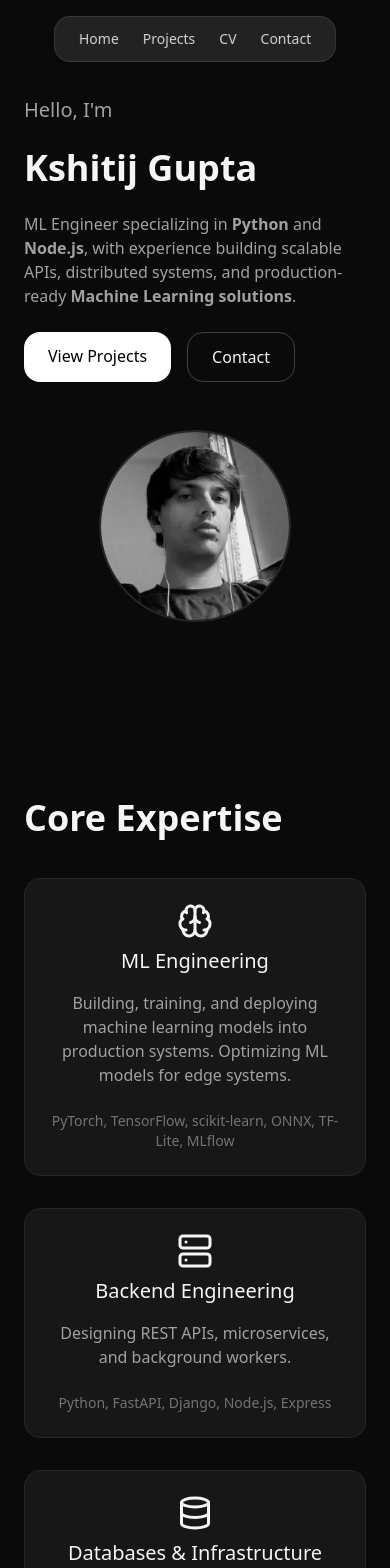
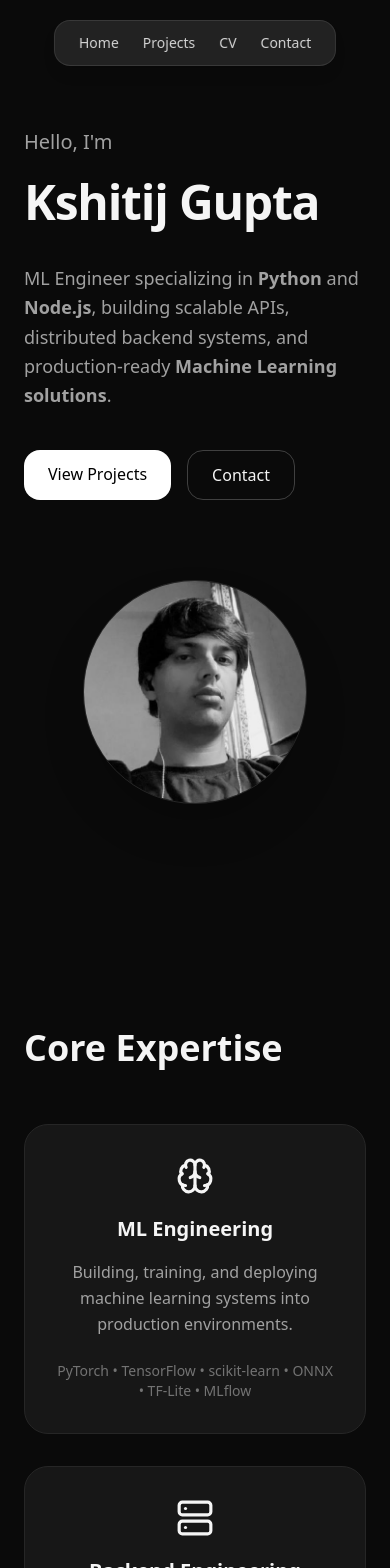
Before and after one commit to kshitijqwerty/website, a React (Vite) app: page / in a window 390 px wide. Shown: the top 1568 px of the page. Built offline with nearby package versions, Linux system fonts and the light colour scheme.

Commit message:
Make it better

```diff
--- a/src/App.jsx
+++ b/src/App.jsx
@@ -1,7 +1,23 @@
 import { motion } from "framer-motion";
 import { useState } from "react";
-import { Github, Linkedin, Mail, Server, Brain, Database, ServerCog, BrainCircuit } from "lucide-react";
-import { BrowserRouter as Router, Routes, Route, Link, useParams } from "react-router-dom";
+import {
+  Github,
+  Linkedin,
+  Mail,
+  Server,
+  Brain,
+  Database,
+  ServerCog,
+  BrainCircuit,
+} from "lucide-react";
+
+import {
+  BrowserRouter as Router,
+  Routes,
+  Route,
+  Link,
+  useParams,
+} from "react-router-dom";
 
 function BlogPost() {
   const { slug } = useParams();
@@ -12,50 +28,91 @@ function BlogPost() {
       date: "Jan 2025",
       content: `Scalability starts with clear separation of concerns.
 
-In this article, I walk through API design, stateless services, caching strategies, and database optimization techniques used in real-world backend systems.`
+In this article, I walk through API design, stateless services, caching strategies, and database optimization techniques used in real-world backend systems.`,
     },
+
     "ml-models-production": {
       title: "Deploying ML Models to Production",
       date: "Dec 2024",
       content: `Moving from notebooks to production requires robust pipelines.
 
-This post covers data validation, model versioning, monitoring, and serving ML models via APIs.`
+This post covers data validation, model versioning, monitoring, and serving ML models via APIs.`,
     },
+
     "async-python-node": {
       title: "Async Processing with Python & Node.js",
       date: "Nov 2024",
       content: `Async systems improve throughput and resilience.
 
-Here I compare Celery, BullMQ, and event-driven architectures for background processing.`
-    }
+Here I compare Celery, BullMQ, and event-driven architectures for background processing.`,
+    },
   };
 
   const post = posts[slug];
 
   if (!post) {
-    return <div className="p-10">Post not found.</div>;
+    return (
+      <div className="min-h-screen bg-neutral-950 text-white p-10">
+        Post not found.
+      </div>
+    );
   }
 
   return (
-    <div className="min-h-screen bg-neutral-950 text-neutral-100 px-6 md:px-16 py-20 max-w-3xl">
-      <Link to="/" className="text-sm text-neutral-400">← Back</Link>
-      <h1 className="text-4xl font-bold mt-6">{post.title}</h1>
-      <p className="text-sm text-neutral-500 mt-2">{post.date}</p>
-      <article className="mt-8 whitespace-pre-line text-neutral-300 leading-relaxed">
+    <div className="min-h-screen bg-neutral-950 text-neutral-100 px-6 md:px-10 py-20">
+      <div className="max-w-3xl mx-auto">
+        <Link
+          to="/"
+          className="text-sm text-neutral-400 hover:text-white transition-colors"
+        >
+          ← Back
+        </Link>
+
+        <h1 className="text-4xl md:text-5xl font-bold mt-6">
+          {post.title}
+        </h1>
+
+        <p className="text-sm text-neutral-500 mt-3">{post.date}</p>
+
+        <article className="mt-10 whitespace-pre-line text-neutral-300 leading-relaxed text-lg">
           {post.content}
         </article>
       </div>
+    </div>
   );
 }
+
 function Navbar() {
   return (
-    <div className="fixed top-4 left-1/2 z-50 -translate-x-1/2">
+    <div className="fixed top-5 left-1/2 z-50 -translate-x-1/2">
       <nav className="flex items-center gap-6 px-6 py-3 rounded-2xl border border-white/10 bg-white/10 backdrop-blur-xl shadow-lg">
-        <a href="#" className="text-sm font-medium text-neutral-300 hover:text-white">Home</a>
-        <a href="#projects" className="text-sm font-medium text-neutral-300 hover:text-white">Projects</a>
-        <a href="#cv" className="text-sm font-medium text-neutral-300 hover:text-white">CV</a>
-        {/* <a href="#blogs" className="text-sm font-medium text-neutral-300 hover:text-white">Blog</a> */}
-        <a href="#contact" className="text-sm font-medium text-neutral-300 hover:text-white">Contact</a>
+        <a
+          href="#"
+          className="text-sm font-medium text-neutral-300 hover:text-white transition-colors"
+        >
+          Home
+        </a>
+
+        <a
+          href="#projects"
+          className="text-sm font-medium text-neutral-300 hover:text-white transition-colors"
+        >
+          Projects
+        </a>
+
+        <a
+          href="#cv"
+          className="text-sm font-medium text-neutral-300 hover:text-white transition-colors"
+        >
+          CV
+        </a>
+
+        <a
+          href="#contact"
+          className="text-sm font-medium text-neutral-300 hover:text-white transition-colors"
+        >
+          Contact
+        </a>
       </nav>
     </div>
   );
@@ -64,17 +121,24 @@ function Navbar() {
 function ExpertiseCard({ icon: Icon, title, description, tech }) {
   return (
     <motion.div
-      className="rounded-2xl border border-neutral-800 p-6 bg-neutral-900 text-center justify-center flex flex-col items-center gap-2"
+      className="rounded-3xl border border-neutral-800 bg-neutral-900 p-8 flex flex-col items-center text-center"
       initial={{ opacity: 0, y: 20 }}
       whileInView={{ opacity: 1, y: 0 }}
-      whileHover={{ scale: 1.04, y: -6 }}
+      whileHover={{ scale: 1.03, y: -4 }}
       transition={{ type: "spring", stiffness: 260, damping: 20 }}
       viewport={{ once: true }}
     >
-      <Icon size={36} />
-      <h3 className="text-xl font-medium">{title}</h3>
-      <p className="text-neutral-400 mt-2">{description}</p>
-      <p className="text-sm text-neutral-500 mt-4">{tech}</p>
+      <div className="mb-5">
+        <Icon size={38} />
+      </div>
+
+      <h3 className="text-xl font-semibold">{title}</h3>
+
+      <p className="text-neutral-400 mt-4 leading-relaxed">
+        {description}
+      </p>
+
+      <p className="text-sm text-neutral-500 mt-6">{tech}</p>
     </motion.div>
   );
 }
@@ -82,38 +146,80 @@ function ExpertiseCard({ icon: Icon, title, description, tech }) {
 function Home() {
   const [showCV, setShowCV] = useState(false);
   const [activeTag, setActiveTag] = useState("All");
+
+  const projects = [
+    {
+      title: "Video Hosting Platform",
+      desc: "High-performance video platform with encrypted HLS and DASH playback.",
+      tech: "Python, Django, FFmpeg, PostgreSQL, Docker, Kubernetes",
+      image: "/projects/api-platform.png",
+      link: "https://github.com/kshitijqwerty/video_hosting",
+      metrics: ["Auto-scaling", "<120ms latency", "99.9% uptime"],
+      tags: ["Backend", "Infrastructure"],
+    },
+
+    {
+      title: "ML Prediction Service",
+      desc: "Machine learning inference service with autoscaling and monitoring.",
+      tech: "PyTorch, MLflow, AWS",
+      image: "/projects/ml-service.png",
+      link: "https://github.com/yourname/ml-service",
+      metrics: ["~40ms inference", "Auto-scaling", "A/B tested"],
+      tags: ["ML", "Backend"],
+    },
+  ];
+
   return (
-    <div className="min-h-screen bg-neutral-950 text-neutral-100 px-6 md:px-16">
+    <div className="min-h-screen bg-neutral-950 text-neutral-100">
       <Navbar />
-      {/* Hero */}
-      <section className="py-24 grid md:grid-cols-2 gap-12 items-center">
-        <div className="grid gap-6">
-          <h2 className="text-xl text-neutral-400">Hello, I'm</h2>
+
+      <div className="max-w-6xl mx-auto px-6 md:px-10">
+        {/* HERO */}
+        <section className="min-h-screen grid md:grid-cols-2 gap-20 items-center py-32">
+          <div>
+            <p className="text-xl text-neutral-400 mb-4">Hello, I'm</p>
+
             <motion.h1
-            initial={{ opacity: 0, y: 20 }}
+              initial={{ opacity: 0, y: 18 }}
               animate={{ opacity: 1, y: 0 }}
-            className="text-4xl md:text-6xl font-bold"
+              transition={{ duration: 0.5 }}
+              className="text-5xl md:text-7xl font-bold tracking-tight leading-tight"
             >
               Kshitij Gupta
             </motion.h1>
-          <p className="text-neutral-400 max-w-2xl">
-            ML Engineer specializing in <strong>Python</strong> and <strong>Node.js</strong>, with experience building
-            scalable APIs, distributed systems, and production-ready <strong>Machine Learning solutions</strong>.
+
+            <p className="mt-8 text-lg text-neutral-400 leading-relaxed max-w-2xl">
+              ML Engineer specializing in <strong>Python</strong> and{" "}
+              <strong>Node.js</strong>, building scalable APIs,
+              distributed backend systems, and production-ready{" "}
+              <strong>Machine Learning solutions</strong>.
             </p>
-          <div className="flex gap-4">
-            <a href="#projects" className="px-6 py-3 rounded-2xl bg-white text-black font-medium">View Projects</a>
-            <a href="#contact" className="px-6 py-3 rounded-2xl border border-neutral-700">Contact</a>
+
+            <div className="flex gap-4 mt-10">
+              <a
+                href="#projects"
+                className="px-6 py-3 rounded-2xl bg-white text-black font-medium hover:opacity-90 transition-opacity"
+              >
+                View Projects
+              </a>
+
+              <a
+                href="#contact"
+                className="px-6 py-3 rounded-2xl border border-neutral-700 hover:border-neutral-500 transition-colors"
+              >
+                Contact
+              </a>
             </div>
           </div>
 
-        {/* Profile Image */}
+          {/* PROFILE IMAGE */}
           <motion.div
             className="flex justify-center md:justify-end"
-          initial={{ opacity: 0, scale: 0.9 }}
+            initial={{ opacity: 0, scale: 0.92 }}
             animate={{ opacity: 1, scale: 1 }}
             transition={{ duration: 0.6 }}
           >
-          <div className="w-48 h-48 md:w-64 md:h-64 rounded-full overflow-hidden border-2 border-neutral-800 bg-neutral-900">
+            <div className="w-56 h-56 md:w-72 md:h-72 rounded-full overflow-hidden border border-neutral-800 bg-neutral-900 shadow-2xl">
               <img
                 src="/profile.jpg"
                 alt="Profile"
@@ -123,107 +229,57 @@ function Home() {
           </motion.div>
         </section>
 
-      {/* Expertise */}
-      <section className="py-20">
-        <h2 className="text-4xl font-semibold mb-10">Core Expertise</h2>
+        {/* EXPERTISE */}
+        <section className="py-24">
+          <h2 className="text-4xl font-bold mb-14">
+            Core Expertise
+          </h2>
+
           <div className="grid md:grid-cols-3 gap-8 mb-10">
             <ExpertiseCard
               icon={Brain}
               title="ML Engineering"
-            description="Building, training, and deploying machine learning models into production systems. Optimizing ML models for edge systems."
-            tech="PyTorch, TensorFlow, scikit-learn, ONNX, TF-Lite, MLflow"
+              description="Building, training, and deploying machine learning systems into production environments."
+              tech="PyTorch • TensorFlow • scikit-learn • ONNX • TF-Lite • MLflow"
             />
+
             <ExpertiseCard
               icon={Server}
               title="Backend Engineering"
-            description="Designing REST APIs, microservices, and background workers."
-            tech="Python, FastAPI, Django, Node.js, Express"
+              description="Designing scalable REST APIs, distributed services, and asynchronous workers."
+              tech="Python • FastAPI • Django • Node.js • Express"
             />
+
             <ExpertiseCard
               icon={Database}
               title="Databases & Infrastructure"
-            description="Data modeling, performance optimization, caching, and cloud deployment."
-            tech="PostgreSQL, MongoDB, Redis, Docker, Kubernetes"
+              description="Data modeling, performance optimization, caching, and cloud-native deployments."
+              tech="PostgreSQL • MongoDB • Redis • Docker • Kubernetes"
             />
           </div>
-        <div className="grid md:grid-cols-2 gap-8 text-center">
+
+          <div className="grid md:grid-cols-2 gap-8">
             <ExpertiseCard
               icon={ServerCog}
               title="Backend System Architecture"
-            description="Typical architecture I design includes API gateways, stateless backend services, async workers, caching layers, and relational or NoSQL databases. Services are containerized and deployed using CI/CD pipelines."
-            tech="API Gateway → Backend Services → Cache / DB → Async Workers"
+              description="API gateways, stateless services, queues, async workers, caching layers, and scalable deployments."
+              tech="API Gateway → Services → Cache / DB → Async Workers"
             />
+
             <ExpertiseCard
               icon={BrainCircuit}
               title="ML System Architecture"
-            description="End-to-end ML systems including data ingestion, feature engineering, model training, experiment tracking, and scalable inference via APIs or batch jobs."
-            tech="Data Sources → ETL → Training → Model Registry → Inference API"
+              description="End-to-end ML pipelines from ingestion and training to deployment and scalable inference."
+              tech="Data → ETL → Training → Registry → Inference"
             />
           </div>
         </section>
 
-      {/* Tech Stack */}
-      {/* <section className="py-20">
-        <h2 className="text-4xl font-semibold mb-10">Tech Stack</h2>
-        <div className="flex flex-wrap gap-3">
-          {["Python", "Node.js", "FastAPI", "Django", "NestJS", "PostgreSQL", "MongoDB", "Redis", "Docker", "AWS", "PyTorch", "TensorFlow", "MLflow", "Airflow"].map((tech) => (
-            <span
-              key={tech}
-              className="px-4 py-2 rounded-full text-sm bg-neutral-800 border border-neutral-700"
-            >
-              {tech}
-            </span>
-          ))}
-        </div>
-      </section> */}
+        {/* PROJECTS */}
+        <section id="projects" className="py-24">
+          <h2 className="text-4xl font-bold mb-8">Projects</h2>
 
-      {/* Blogs */}
-      {/* <section id="blogs" className="py-20">
-        <h2 className="text-3xl font-semibold mb-10">Blog & Writing</h2>
-        <p className="text-neutral-400 mb-8 max-w-2xl">
-          I write about backend engineering, system design, machine learning in production,
-          and lessons learned while building real-world systems.
-        </p>
-        <div className="grid md:grid-cols-3 gap-8">
-          {[
-            {
-              title: "Designing Scalable Backend Systems",
-              desc: "Key architectural principles for building scalable and resilient backend services.",
-              date: "Jan 2025",
-              link: "#"
-            },
-            {
-              title: "Deploying ML Models to Production",
-              desc: "From notebooks to APIs: a practical guide to ML engineering workflows.",
-              date: "Dec 2024",
-              link: "#"
-            },
-            {
-              title: "Async Processing with Python & Node.js",
-              desc: "Handling background jobs, queues, and event-driven systems effectively.",
-              date: "Nov 2024",
-              link: "#"
-            }
-          ].map((post, i) => (
-            <motion.a
-              key={i}
-              href={post.link}
-              whileHover={{ scale: 1.03 }}
-              className="block rounded-2xl border border-neutral-800 p-6 bg-neutral-900"
-            >
-              <p className="text-sm text-neutral-500 mb-2">{post.date}</p>
-              <h3 className="text-xl font-medium mb-2">{post.title}</h3>
-              <p className="text-neutral-400">{post.desc}</p>
-            </motion.a>
-          ))}
-        </div>
-      </section> */}
-
-      {/* Projects */}
-      <section id="projects" className="py-20">
-        <h2 className="text-4xl font-semibold mb-6">Projects</h2>
-
-        <div className="flex flex-wrap gap-3 mb-10">
+          <div className="flex flex-wrap gap-3 mb-12">
             {["All", "Backend", "ML", "Infrastructure"].map((tag) => (
               <button
                 key={tag}
@@ -240,61 +296,69 @@ function Home() {
           </div>
 
           <div className="grid md:grid-cols-2 gap-8">
-          {[{
-            title: "Video Hosting Platform",
-            desc: "High-performance Video Platform with encrypted HLS and DASH playbacks.",
-            tech: "Python, Django, FFmpeg, PostgreSQL, Docker, Kubernetes",
-            image: "/projects/api-platform.png",
-            link: "https://github.com/kshitijqwerty/video_hosting",
-            metrics: ["Auto-scaling", "<120ms latency", "99.9% uptime"],
-            tags: ["Backend", "Infrastructure"]
-          }, {
-            title: "ML Prediction Service",
-            desc: "Machine learning inference service with auto-scaling.",
-            tech: "PyTorch, MLflow, AWS",
-            image: "/projects/ml-service.png",
-            link: "https://github.com/yourname/ml-service",
-            metrics: ["~40ms inference", "Auto-scaling", "A/B tested"],
-            tags: ["ML", "Backend"]
-          }]
-            .filter((p) => activeTag === "All" || p.tags.includes(activeTag))
+            {projects
+              .filter(
+                (p) =>
+                  activeTag === "All" ||
+                  p.tags.includes(activeTag)
+              )
               .map((p, i) => (
                 <motion.a
                   key={i}
                   href={p.link}
                   target="_blank"
                   rel="noreferrer"
-                whileHover={{ scale: 1.03 }}
-                className="group rounded-2xl border border-neutral-800 bg-neutral-900 overflow-hidden"
+                  whileHover={{ scale: 1.02 }}
+                  className="group rounded-3xl border border-neutral-800 bg-neutral-900 overflow-hidden"
                 >
-                <div className="relative h-48 w-full overflow-hidden bg-neutral-800">
+                  <div className="relative h-56 overflow-hidden bg-neutral-800">
                     <img
                       src={p.image}
                       alt={p.title}
-                    className="h-full w-full object-cover transition-transform duration-500 group-hover:scale-105"
+                      className="w-full h-full object-cover transition-transform duration-500 group-hover:scale-105"
                     />
+
                     <div className="absolute inset-0 bg-black/60 opacity-0 group-hover:opacity-100 transition-opacity duration-300 flex items-center justify-center">
-                    <div className="grid gap-2 text-sm text-neutral-200 text-center">
+                      <div className="grid gap-3 text-sm text-center">
                         {p.metrics.map((m, idx) => (
-                        <span key={idx} className="px-3 py-1 rounded-full bg-white/10 backdrop-blur">{m}</span>
+                          <span
+                            key={idx}
+                            className="px-3 py-1 rounded-full bg-white/10 backdrop-blur"
+                          >
+                            {m}
+                          </span>
                         ))}
                       </div>
                     </div>
                   </div>
-                <div className="p-6">
-                  <h3 className="text-xl font-medium">{p.title}</h3>
-                  <p className="text-neutral-400 mt-2">{p.desc}</p>
-                  <p className="text-sm text-neutral-500 mt-4">{p.tech}</p>
 
-                  <div className="flex flex-wrap gap-2 mt-4">
+                  <div className="p-7">
+                    <h3 className="text-2xl font-semibold">
+                      {p.title}
+                    </h3>
+
+                    <p className="text-neutral-400 mt-3 leading-relaxed">
+                      {p.desc}
+                    </p>
+
+                    <p className="text-sm text-neutral-500 mt-5">
+                      {p.tech}
+                    </p>
+
+                    <div className="flex flex-wrap gap-2 mt-5">
                       {p.tags.map((t) => (
-                      <span key={t} className="text-xs px-2 py-1 rounded-full bg-neutral-800 border border-neutral-700">
+                        <span
+                          key={t}
+                          className="text-xs px-3 py-1 rounded-full bg-neutral-800 border border-neutral-700"
+                        >
                           {t}
                         </span>
                       ))}
                     </div>
 
-                  <p className="mt-4 text-sm text-indigo-400">View Project -&gt;</p>
+                    <p className="mt-6 text-sm text-indigo-400">
+                      View Project →
+                    </p>
                   </div>
                 </motion.a>
               ))}
@@ -302,31 +366,36 @@ function Home() {
         </section>
 
         {/* CV */}
-      <section id="cv" className="py-20">
-        <h2 className="text-4xl font-semibold mb-6">CV</h2>
-        <p className="text-neutral-400 mb-6 max-w-2xl">
-          You can view my CV directly on this page or download a copy for offline use.
+        <section id="cv" className="py-24">
+          <h2 className="text-4xl font-bold mb-6">CV</h2>
+
+          <p className="text-neutral-400 mb-8 max-w-2xl">
+            You can preview my CV directly on the page or
+            download a copy for offline viewing.
           </p>
-        <div className="flex gap-4 mb-8">
+
+          <div className="flex gap-4 mb-10">
             <button
               onClick={() => setShowCV(!showCV)}
-            className="px-6 py-3 rounded-2xl bg-white text-black font-medium"
+              className="px-6 py-3 rounded-2xl bg-white text-black font-medium hover:opacity-90 transition-opacity"
             >
               {showCV ? "Hide CV" : "View CV"}
             </button>
+
             <a
               href="/kshitij_cv.pdf"
               download
-            className="px-6 py-3 rounded-2xl border border-neutral-700"
+              className="px-6 py-3 rounded-2xl border border-neutral-700 hover:border-neutral-500 transition-colors"
             >
               Download CV
             </a>
           </div>
+
           {showCV && (
             <motion.div
               initial={{ opacity: 0, y: 10 }}
               animate={{ opacity: 1, y: 0 }}
-            className="rounded-2xl overflow-hidden border border-neutral-800 bg-neutral-900"
+              className="rounded-3xl overflow-hidden border border-neutral-800 bg-neutral-900"
             >
               <iframe
                 src="/kshitij_cv.pdf"
@@ -337,29 +406,59 @@ function Home() {
           )}
         </section>
 
-      {/* About */}
-      <section className="py-20 max-w-3xl">
-        <h2 className="text-4xl font-semibold mb-6">About Me</h2>
-        <p className="text-neutral-400 leading-relaxed">
-          I’m a backend-focused software engineer with a strong foundation in Python and Node.js.
-          My work sits at the intersection of backend systems and machine learning — from designing
-          robust APIs to deploying ML models that solve real-world problems at scale.
+        {/* ABOUT */}
+        <section className="py-24 max-w-3xl">
+          <h2 className="text-4xl font-bold mb-6">About Me</h2>
+
+          <p className="text-neutral-400 leading-relaxed text-lg">
+            I’m a backend-focused software engineer with a
+            strong foundation in Python and Node.js. My work
+            sits at the intersection of backend systems and
+            machine learning — from designing robust APIs to
+            deploying ML models that solve real-world problems
+            at scale.
           </p>
         </section>
 
-      {/* Contact */}
-      <section id="contact" className="py-20">
-        <h2 className="text-4xl font-semibold mb-6">Get in Touch</h2>
-        <div className="flex gap-6">
-          <a href="https://github.com/kshitijqwerty" target="_blank"><Github /></a>
-          <a href="https://linkedin.com/in/horz7" target="_blank"><Linkedin /></a>
-          <a href="mailto:kg747@proton.me"><Mail /></a>
+        {/* CONTACT */}
+        <section id="contact" className="py-24">
+          <h2 className="text-4xl font-bold mb-6">
+            Get in Touch
+          </h2>
+
+          <div className="flex gap-6 mt-8">
+            <a
+              href="https://github.com/kshitijqwerty"
+              target="_blank"
+              rel="noreferrer"
+              className="text-neutral-400 hover:text-white transition-colors"
+            >
+              <Github size={24} />
+            </a>
+
+            <a
+              href="https://linkedin.com/in/horz7"
+              target="_blank"
+              rel="noreferrer"
+              className="text-neutral-400 hover:text-white transition-colors"
+            >
+              <Linkedin size={24} />
+            </a>
+
+            <a
+              href="mailto:kg747@proton.me"
+              className="text-neutral-400 hover:text-white transition-colors"
+            >
+              <Mail size={24} />
+            </a>
           </div>
         </section>
 
-      <footer className="py-10 text-sm text-neutral-600">
+        {/* FOOTER */}
+        <footer className="py-10 text-sm text-neutral-600 border-t border-neutral-900">
           © {new Date().getFullYear()} Kshitij Gupta
         </footer>
+      </div>
     </div>
   );
 }
```
Also changed, not shown: 1 other file (tests, documents, lock files or other folders). Lines whose indentation alone changed are shown as unchanged.
